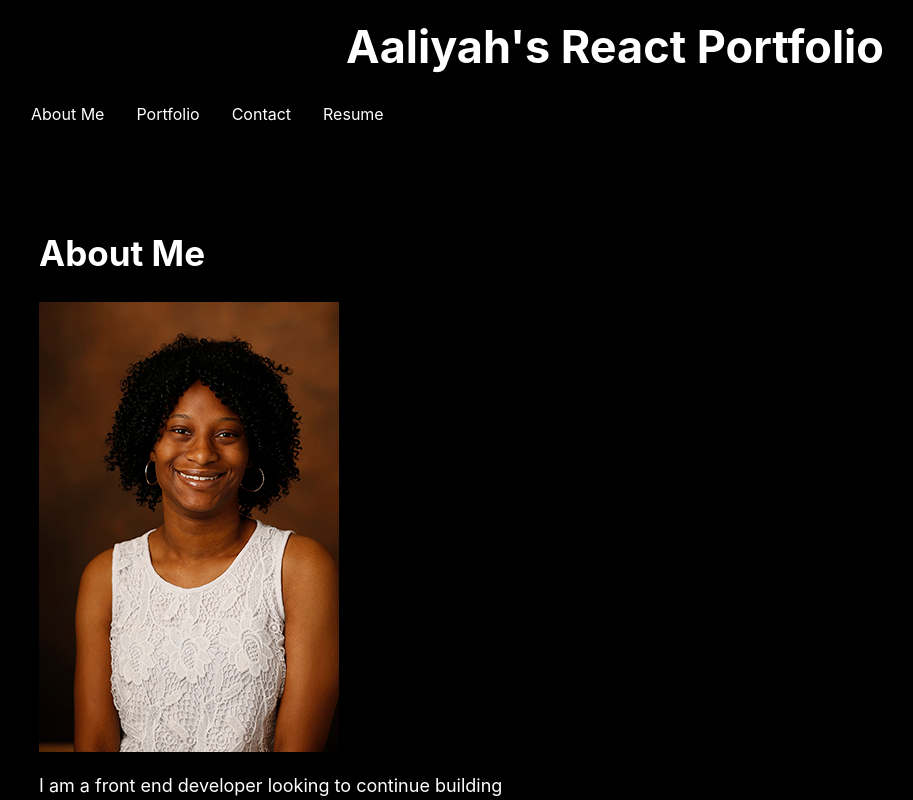
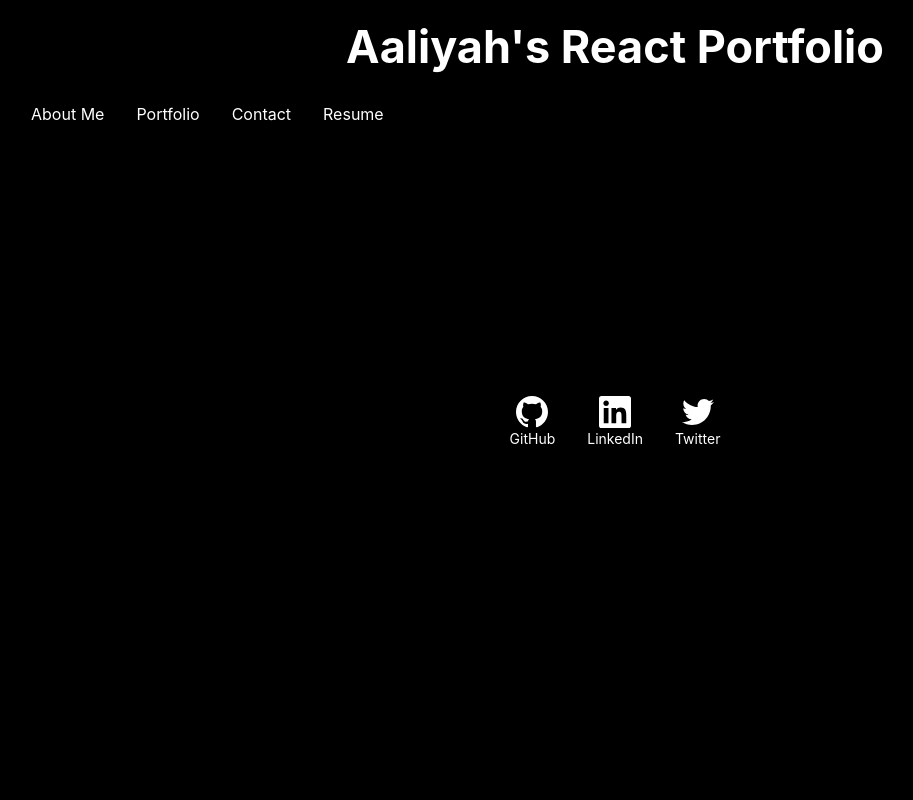
Before and after one commit to symlara/react-portfolio, a React (Create React App) app: page / in a window 1280 px wide. Shown: the top 800 px of the page, without its empty margins (25-938 px from the left). Built offline with nearby package versions, Linux system fonts and the light colour scheme.

Commit message:
updated home link in header, updated padding for footer

```diff
--- a/src/App.js
+++ b/src/App.js
@@ -12,7 +12,7 @@ import Footer from "./components/Footer";
 
 
 function App() {
-  const [currentTab, setCurrentTab] = useState("about");
+  const [currentTab, setCurrentTab] = useState("/");
 
   const renderTab = () => {
 
--- a/src/components/Footer/index.js
+++ b/src/components/Footer/index.js
@@ -4,7 +4,7 @@ import 'tachyons';
 
 function Footer() {
     return (
-        <footer class="pv4 ph3 tc" id="footer">
+        <footer class="pv7 ph3 tc" id="footer">
         <a class="link white hover-silver dib mh3 tc" href="https://github.com/symlara/" title="GitHub">
           <svg class="dib h2 w2" fill="currentColor" xmlns="http://www.w3.org/2000/svg" viewBox="0 0 16 16" fill-rule="evenodd" clip-rule="evenodd" stroke-linejoin="round" stroke-miterlimit="1.414"><path d="M8 0C3.58 0 0 3.582 0 8c0 3.535 2.292 6.533 5.47 7.59.4.075.547-.172.547-.385 0-.19-.007-.693-.01-1.36-2.226.483-2.695-1.073-2.695-1.073-.364-.924-.89-1.17-.89-1.17-.725-.496.056-.486.056-.486.803.056 1.225.824 1.225.824.714 1.223 1.873.87 2.33.665.072-.517.278-.87.507-1.07-1.777-.2-3.644-.888-3.644-3.953 0-.873.31-1.587.823-2.147-.083-.202-.358-1.015.077-2.117 0 0 .672-.215 2.2.82.638-.178 1.323-.266 2.003-.27.68.004 1.364.092 2.003.27 1.527-1.035 2.198-.82 2.198-.82.437 1.102.163 1.915.08 2.117.513.56.823 1.274.823 2.147 0 3.073-1.87 3.75-3.653 3.947.287.246.543.735.543 1.48 0 1.07-.01 1.933-.01 2.195 0 .215.144.463.55.385C13.71 14.53 16 11.534 16 8c0-4.418-3.582-8-8-8"/></svg>
           <span class="f6 db">GitHub</span>
--- a/src/components/Header/index.js
+++ b/src/components/Header/index.js
@@ -11,7 +11,7 @@ function Header(props) {
     return (
         <header>
             <div>
-                <h1><a href="# " class="link dim black b f1 f-headline-ns tc db mb3 mb4-ns" id="header">Aaliyah's React Portfolio</a></h1>
+                <h1><a href="/" class="link dim black b f1 f-headline-ns tc db mb3 mb4-ns" id="header">Aaliyah's React Portfolio</a></h1>
             </div>
 
             <div>
```
